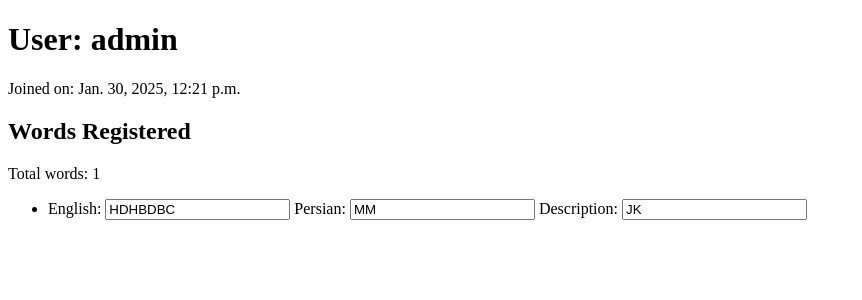
After one commit to ZAHRA004/dictionary, a Django app: page /user-detail/7/ in a window 1280 px wide. The commit adds this page. Shown: the top 300 px of the page, without its empty margins (0-862 px from the left). Run offline with Django 5.2, Linux system fonts and the light colour scheme; data comes from the database, SQL or seed files in the repository; both versions use the stored data as it was after the commit.

Commit message:
admin panel

```diff
--- a/Dictionary/models.py
+++ b/Dictionary/models.py
@@ -1,7 +1,25 @@
 from django.db import models
+from django.contrib.auth.models import User
 
 class Dictionary(models.Model):
     english = models.CharField(max_length=100)
     persian = models.CharField(max_length=100)
     description = models.CharField(max_length=3000)
     addedUser = models.CharField(max_length=100)
+
+
+class Word(models.Model):
+    user = models.ForeignKey(User, on_delete=models.CASCADE)
+    word = models.CharField(max_length=255)
+    created_at = models.DateTimeField(auto_now_add=True)
+
+    def __str__(self):
+        return self.word
+
+
+class UserProfile(models.Model):
+    user = models.OneToOneField(User, on_delete=models.CASCADE)
+    created_at = models.DateTimeField(auto_now_add=True)
+
+    def __str__(self):
+        return self.user.username
--- /dev/null
+++ b/Dictionary/templates/dictionary/user_detail.html
@@ -0,0 +1,34 @@
+<!-- user_detail.html -->
+
+<!DOCTYPE html>
+<html lang="en">
+<head>
+    <meta charset="UTF-8">
+    <meta name="viewport" content="width=device-width, initial-scale=1.0">
+    <title>User Details</title>
+    <script src="https://cdn.jsdelivr.net/npm/chart.js"></script>
+</head>
+<body>
+    <div class="user-detail">
+        <h1>User: {{ user.username }}</h1>
+        <p>Joined on: {{ user.date_joined }}</p>
+    </div>
+    <h2>Words Registered</h2>
+    <p>Total words: {{ total_words }}</p>
+    <ul>
+    {% for word in words %}
+        <li>
+            <form method="post" action="{% url 'user_detail' user.id %}">
+                {% csrf_token %}
+                <label for="english_{{ word.id }}">English:</label>
+                <input type="text" id="english_{{ word.id }}" name="english" value ="{{ word.english }}" required>
+                <label for="persian_{{ word.id }}">Persian:</label>
+                <input type="text" id="persian_{{ word.id }}" name="persian" value="{{ word.persian }}" required>
+                <label for="description_{{ word.id }}">Description:</label>
+                <input type="text" id="description_{{ word.id }}" name="description" value="{{ word.description }}">
+            </form>
+        </li>
+    {% endfor %}
+    </ul>
+</body>
+</html>
--- a/Dictionary/views.py
+++ b/Dictionary/views.py
@@ -24,6 +24,8 @@ import secrets
 from datetime import timedelta, datetime
 from django.contrib.auth.hashers import make_password
 from django.contrib.auth.hashers import make_password
+from django.db.models import Count
+
 
 
 def IntroView(request):
@@ -224,11 +226,11 @@ def HomeView(request):
 def AdminPanelView(request):
     # all users
     total_users = User.objects.count()
-
     # all words
     total_words = Dictionary.objects.count()
 
-    # words for each user
+    users_with_word_count = User.objects.annotate(word_count=Count('word'))
+    users = User.objects.all()
     users_data = []
     for user in User.objects.all():
         user_words_count = Dictionary.objects.filter(addedUser=user).count()
@@ -236,7 +238,6 @@ def AdminPanelView(request):
             'username': user.username,
             'word_count': user_words_count
         })
-
     # sort
     users_data = sorted(users_data, key=lambda x: x['word_count'], reverse=True)
 
@@ -244,10 +245,31 @@ def AdminPanelView(request):
     chart_labels = [user['username'] for user in users_data]
     chart_data = [user['word_count'] for user in users_data]
 
-    return render(request, 'adminPanel.html', {
+    context = {
+        'users_with_word_count': users_with_word_count,
         'total_users': total_users,
         'total_words': total_words,
         'users_data': users_data,
         'chart_labels': chart_labels,
-        'chart_data': chart_data
-    })
+        'chart_data': chart_data,
+        'users': users,
+    }
+    return render(request, 'adminPanel.html', context)
+
+
+def user_detail(request, user_id):
+    user = get_object_or_404(User, id=user_id)
+    words = Dictionary.objects.filter(addedUser=request.user)
+    total_words = words.count()
+
+    context = {
+        'user': user,
+        'words': words,
+        'total_words' : total_words
+    }
+    query = request.GET.get('q', '')
+    if query:
+        words = words.filter(
+            Q(english__icontains=query) | Q(persian__icontains=query)
+        )
+    return render(request, 'user_detail.html', context)
--- a/FinalProject/urls.py
+++ b/FinalProject/urls.py
@@ -18,11 +18,14 @@ Including another URLconf
 from django.contrib import admin
 from django.urls import path , include
 from Dictionary.views import *
+
+
 urlpatterns = [
     #    path('admin/', admin.site.urls),
     path('' , IntroView , name = 'intro') ,
     path('admin/', admin.site.urls),
     path('admin-panel/', AdminPanelView, name='adminPanel'),
+    path('user-detail/<int:user_id>/', user_detail, name='user_detail'),
     path('captcha/', include('captcha.urls')),
     path('login/' , LoginView , name = 'login'),
     path('login/' , SignupView , name='signup'),
```
Also changed, not shown: Dictionary/templates/dictionary/adminPanel.html (+11 -6 lines), Dictionary/migrations/0002_userprofile_word.py (added), db.sqlite3.
